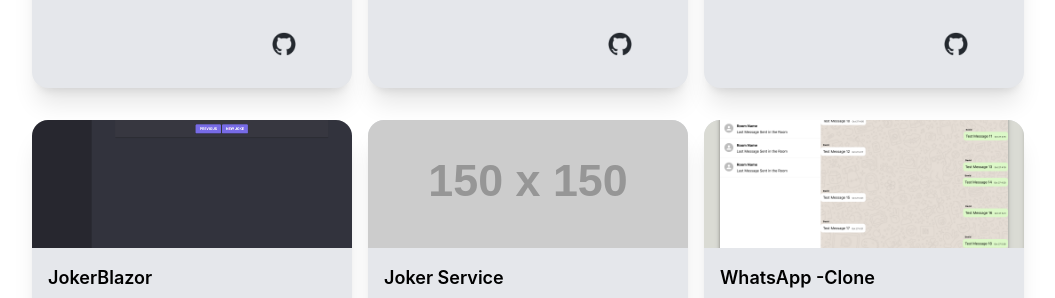
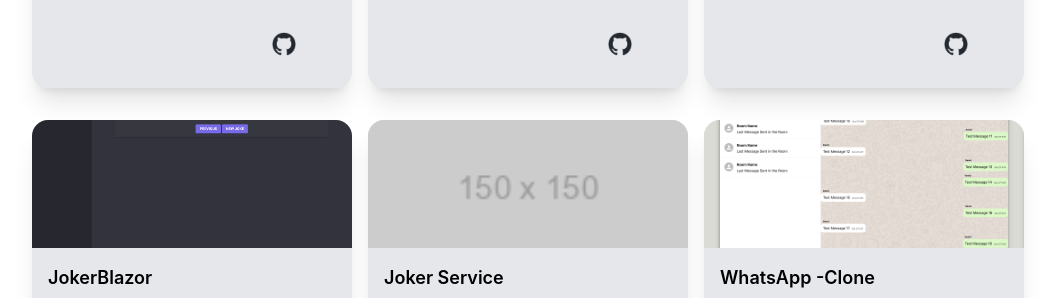
Before and after one commit to daydin14/daydin14.github.io, a React (Create React App) app in the folder portfolio/: page / in a window 1280 px wide. Shown: the part 2942-3240 px from the top of the page, without its empty margins (112-1167 px from the left). Built offline with nearby package versions, Linux system fonts and the light colour scheme; no server answers; some icons are missing.

Commit message:
Added dedicated PlaceHolder image and updated ProjectDetails constant to fix Error in production

```diff
--- a/portfolio/src/constants/ProjectDetails.js
+++ b/portfolio/src/constants/ProjectDetails.js
@@ -1,5 +1,5 @@
 // Images
-
+import PlaceHolder150 from '../assets/images/placeholder-150.png'
 // Recents
 import PasswordGenerator from '../assets/images/project-cards/Recent/password-generator.png'
 import ChalkboardGames from '../assets/images/project-cards/Recent/chalkboard-games.png'
@@ -74,7 +74,7 @@ export const RecentProjects = [
     },
     {
         category: 'Recent',
-        image: 'https://via.placeholder.com/150',
+        image: PlaceHolder150,
         title: 'Joker Service',
         shortDescription: 'A .NET Worker Windows Service using BackgroundService. Logs Computer Programming Jokes and can send emails.',
         longDescription: 'Joker Service is a .NET Worker Windows Service that uses BackgroundService to perform background tasks. The service logs computer programming jokes and has the capability to send emails. It is designed to run continuously in the background, providing a reliable and efficient way to manage and log jokes. The project demonstrates the use of .NET Worker Services for creating background processes and integrating email functionality.',
@@ -257,7 +257,7 @@ export const GAProjects = [
 export const SJUProjects = [
     {
         category: 'SJU',
-        image: 'https://via.placeholder.com/150',
+        image: PlaceHolder150,
         title: 'SneakersDB',
         shortDescription: 'Database Management Systems Final Project, created a sneaker db using MySQL',
         longDescription: 'MySQL and phpmyadmin Sneaker Database Management Systems project. Designed a MySQL database using PhpMyAdmin, XAMPP, and Apache. Established an Entity Relationship Diagram (ERD) and Relational Schema. Incorporated HTML forms to add, delete, and retrieve information within a table of the database. Connected database and embedded functions via PHP. Assembled a homepage link to test all forms and get table data on the web-client side.',
@@ -266,7 +266,7 @@ export const SJUProjects = [
     },
     {
         category: 'SJU',
-        image: 'https://via.placeholder.com/150',
+        image: PlaceHolder150,
         title: 'MongoBongo',
         shortDescription: 'Final Project for Internet Application Development, creating a database using Mongo, a nosql database, for a pharmaceutical company',
         longDescription: 'Final Project for Internet Application Development, creating a database using Mongo, a NoSQL database, for a pharmaceutical company. Stored data from clinical trials of new drugs following a standard format/schema. Connected a NoSQL, non-relational database, and implemented Create, Read, Update, and Delete functions. Embedded PHP functions within HTML pages. Developed using Secure Shell Protocol (SSH) and Nano. Performed SSH File Transfer Protocol (SFTP).',
@@ -275,7 +275,7 @@ export const SJUProjects = [
     },
     {
         category: 'SJU',
-        image: 'https://via.placeholder.com/150',
+        image: PlaceHolder150,
         title: 'SShooter_sju',
         shortDescription: 'Computer Science Senior Year Final Project, worked alongside my classmate Joe Toczylowskij. Together we created a puzzle shooter game using Epic Game\'s Unreal Engine 4.20 visual blueprints code as well as Microsoft\'s Visual Studio 2017 c++ code.',
         longDescription: 'Computer Science Senior Year Final Project, worked alongside my classmate Joe Toczylowskij. Together we created a first-person puzzle shooter game using Epic Game\'s Unreal Engine 4.20 visual blueprints code as well as Microsoft\'s Visual Studio 2017 C++ code. Constructed a first-person puzzle-shooter game. Built using C++ and Epic Games Unreal Engine (4.20) Visual Blueprints languages in Microsoft\'s Visual Studio (2017). Developed and collaborated via GitHub version control platform in pairs.',
```
Also changed, not shown: portfolio/src/assets/images/placeholder-150.png (added), 1 other file (tests, documents, lock files or other folders).
